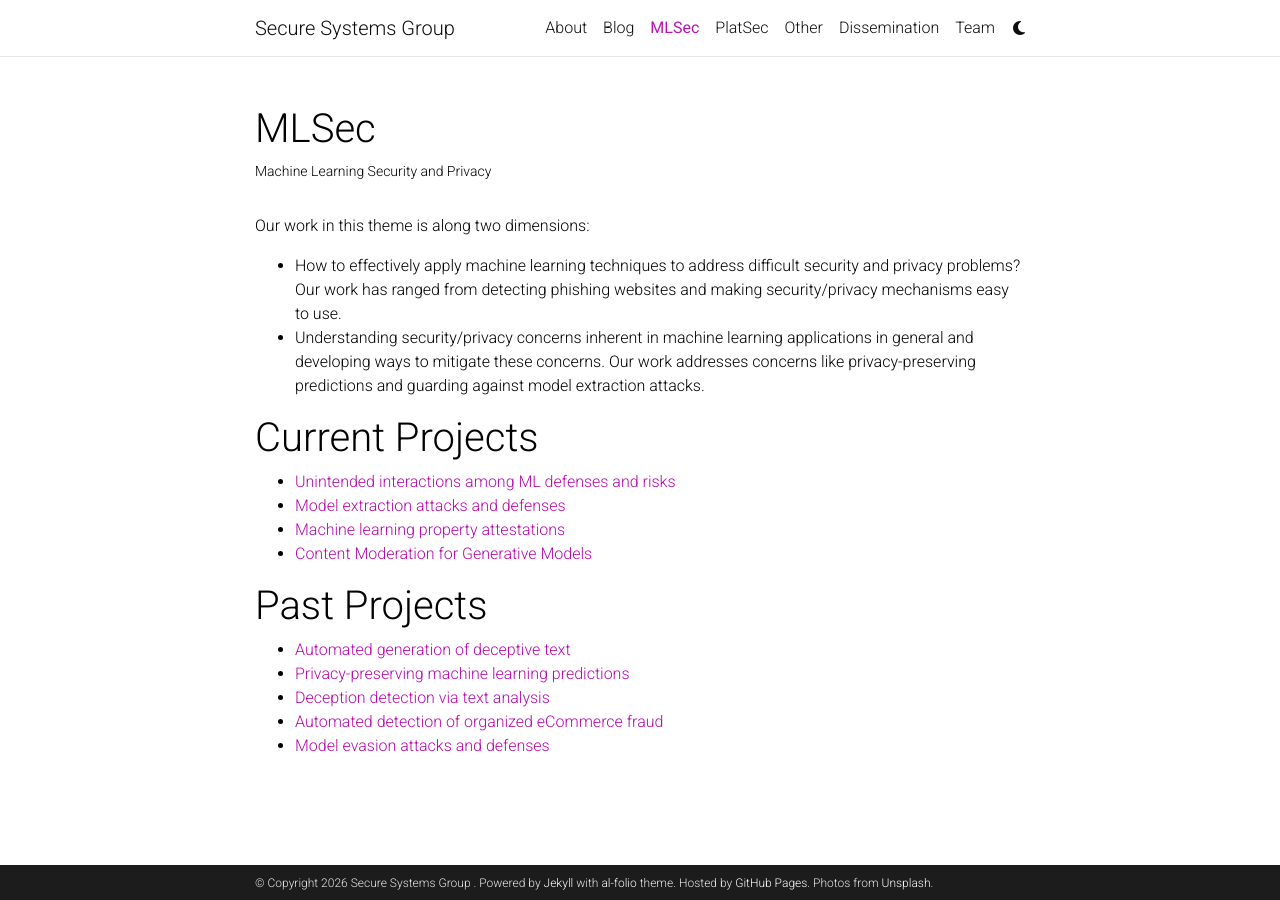
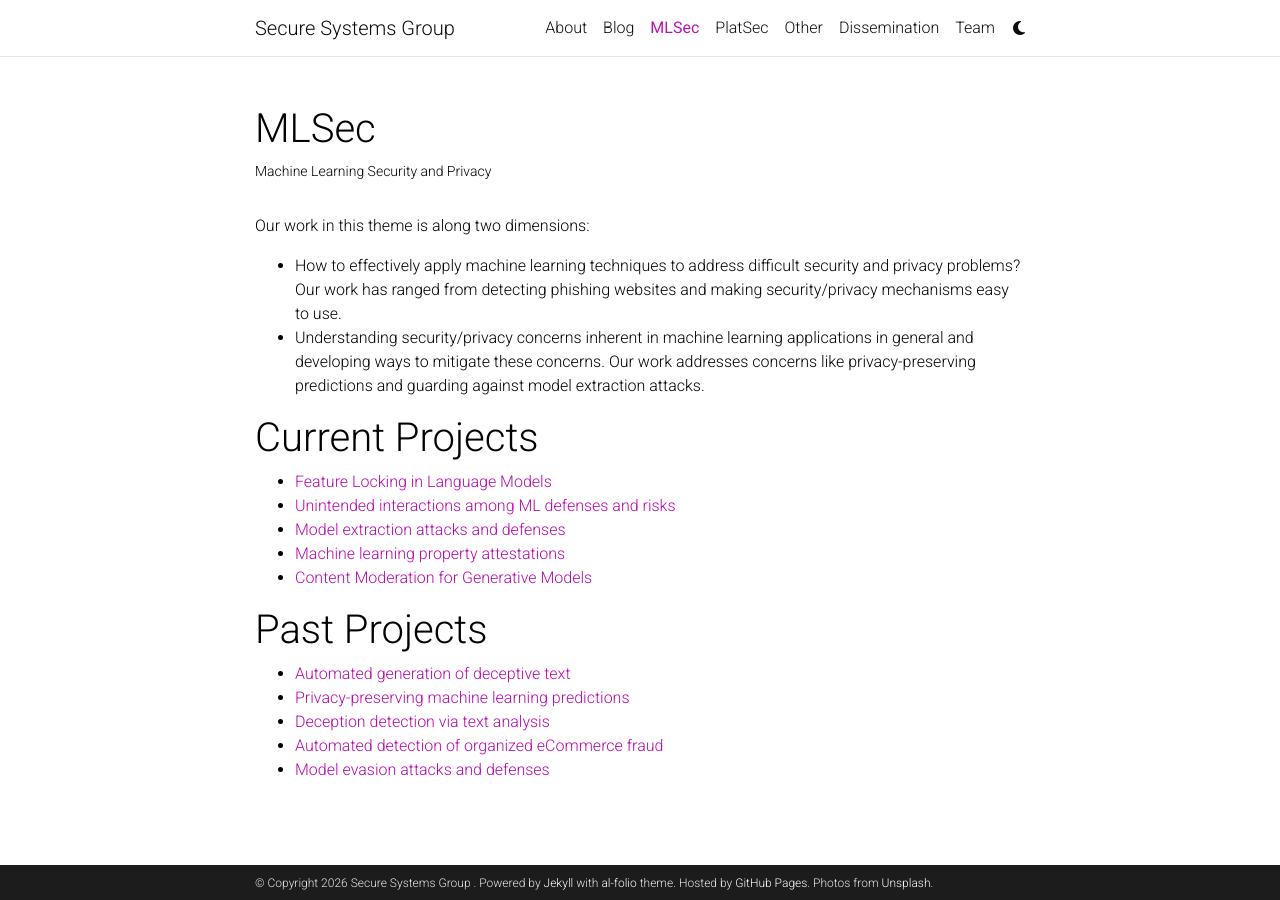
Before and after one commit to ssg-research/ssg-research.github.io, a Jekyll site: the page built from _pages/mlsec.md, in a window 1280 px wide. Built offline with Jekyll 4.4.1, drawn with Linux system fonts in a browser that asks for light colours; comment, search, counter and statistics services are not loaded; a style sheet for code colours, icons or effects is not loaded.

Commit message:
Update mlsec.md

```diff
--- a/_pages/mlsec.md
+++ b/_pages/mlsec.md
@@ -17,6 +17,7 @@ Our work in this theme is along two dimensions:
 
 # Current Projects
 
+- [Feature Locking in Language Models](featurelock)
 - [Unintended interactions among ML defenses and risks](interactions)
 - [Model extraction attacks and defenses](modelExtDef)
 - [Machine learning property attestations](mlattestation)
```
